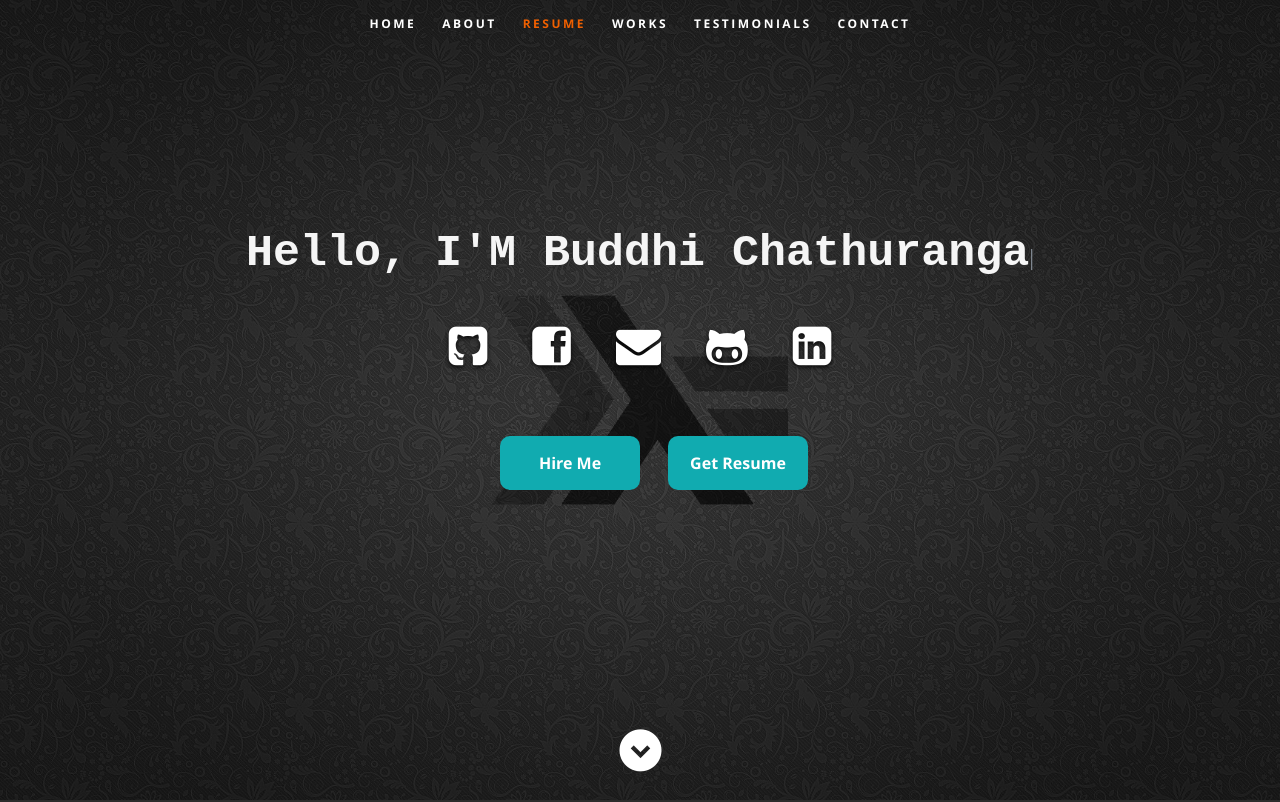
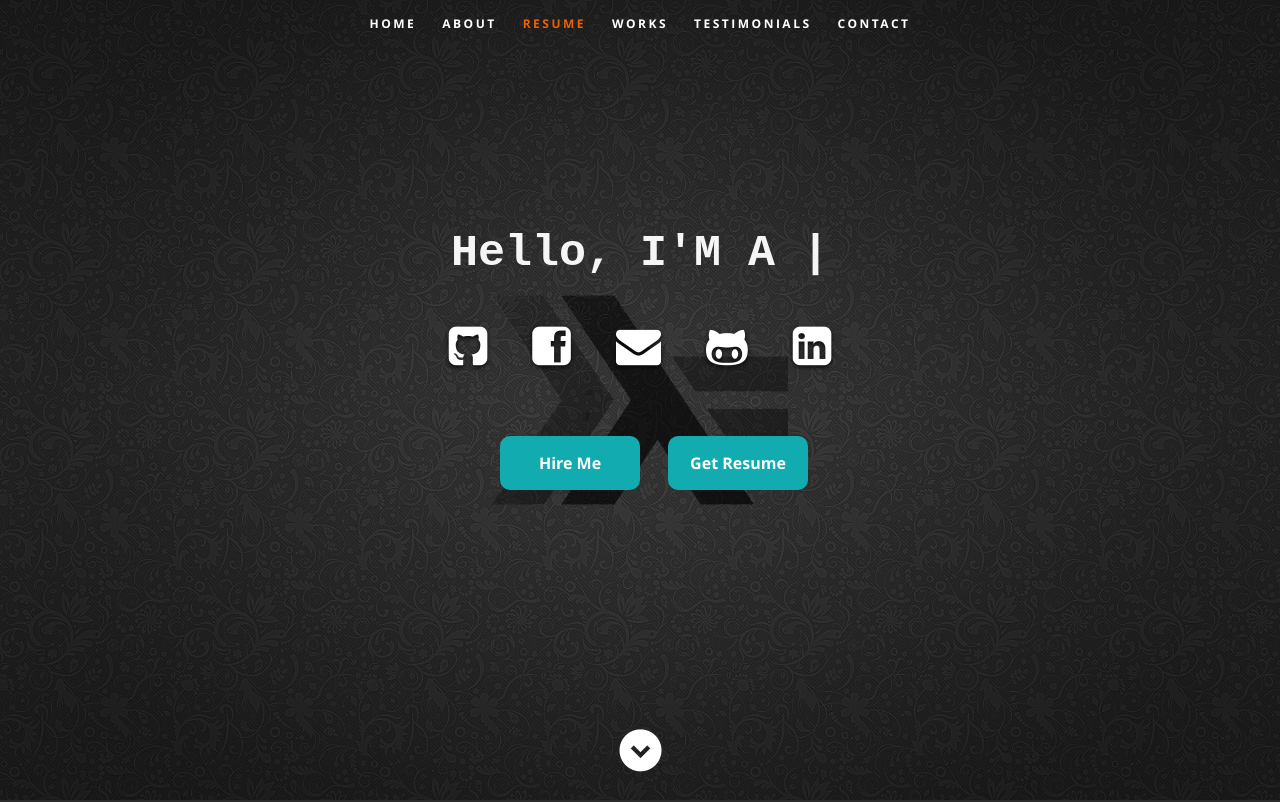
Before and after one commit to Buddhi-Chathuranga/Portfolio, a React (Create React App) app: page / in a window 1280 px wide. Shown: the top 802 px of the page. Built offline with nearby package versions, Linux system fonts and the light colour scheme.

Commit message:
add new Pkg

```diff
--- a/package.json
+++ b/package.json
@@ -9,6 +9,7 @@
     "react-ga": "^2.3.5",
     "react-scripts": "1.0.17",
     "react-spring": "^9.5.2",
+    "react-typed": "^1.2.0",
     "react-typist": "^2.0.5",
     "typesense": "^1.4.0"
   },
--- a/src/Components/Header.js
+++ b/src/Components/Header.js
@@ -1,5 +1,6 @@
 import React, { Component } from "react";
 import Typist from "react-typist";
+import Typed from "react-typed";
 import "./Header.css";
 
 class Header extends Component {
@@ -51,14 +52,28 @@ class Header extends Component {
         <div className="row banner">
           <div className="banner-text">
             <div className="profile-details-name">
-            <Typist>
-                < Typist.Delay ms={1000}/>
+            {/* <Typist>
+                < Typist.Delay ms={10}/>
               <span className="primary-text" style={{ fontFamily: "Courier New", fontWeight: "bold" }}>
                 {" "}
                 Hello, I'M{" "}
                 <span className="highlighted-text">Buddhi Chathuranga</span>
               </span>
-            </Typist>
+            </Typist> */}
+            <span className="primary-text" style={{ fontFamily: "Courier New", fontWeight: "bold" }}>
+                {" "}
+                Hello, I'M{" "}
+
+            <Typed
+            strings={["Buddhi Chathuranga ", "A Full Stack Developer","A web developer"]}
+            typeSpeed={60}
+            backSpeed={40}
+            loop
+          />
+              </span>
+
+
+
             </div>
             <div>
               {/* <span className="primary-text">
```
Also changed, not shown: 1 other file (tests, documents, lock files or other folders).
